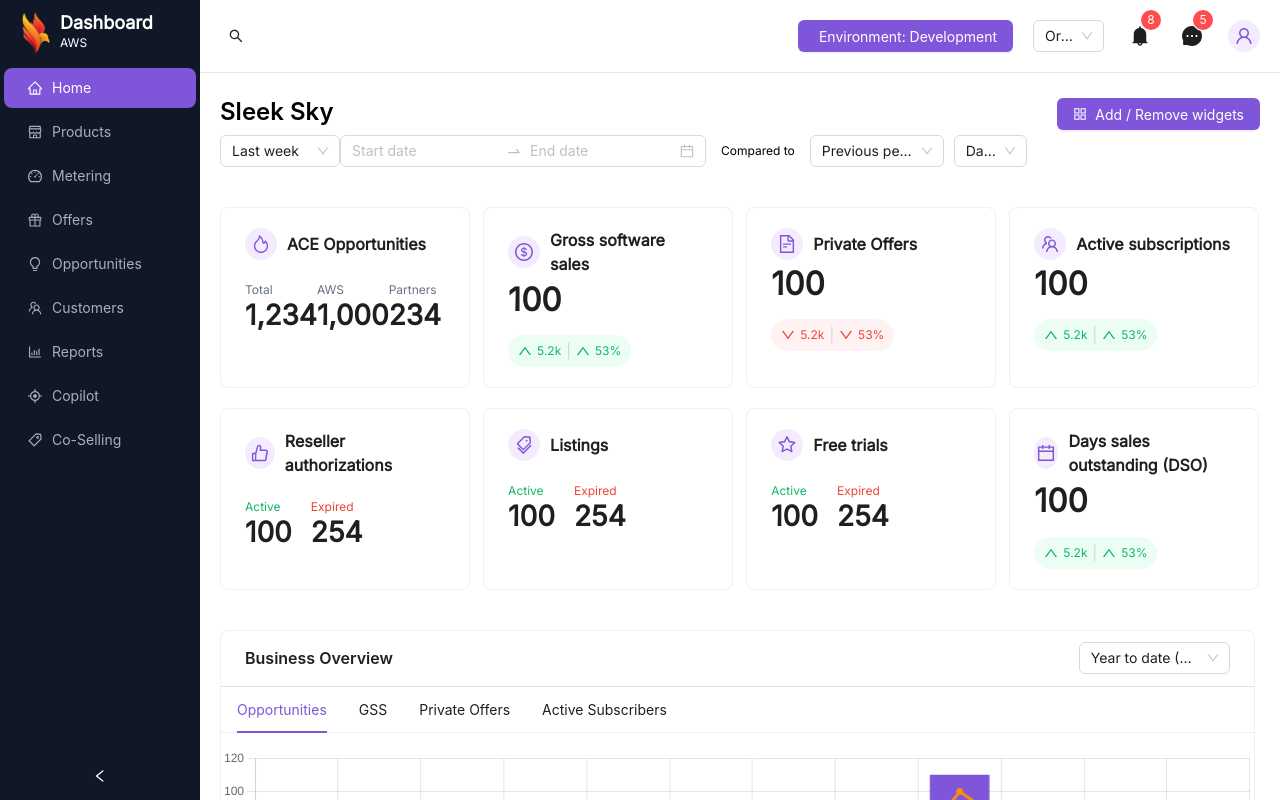
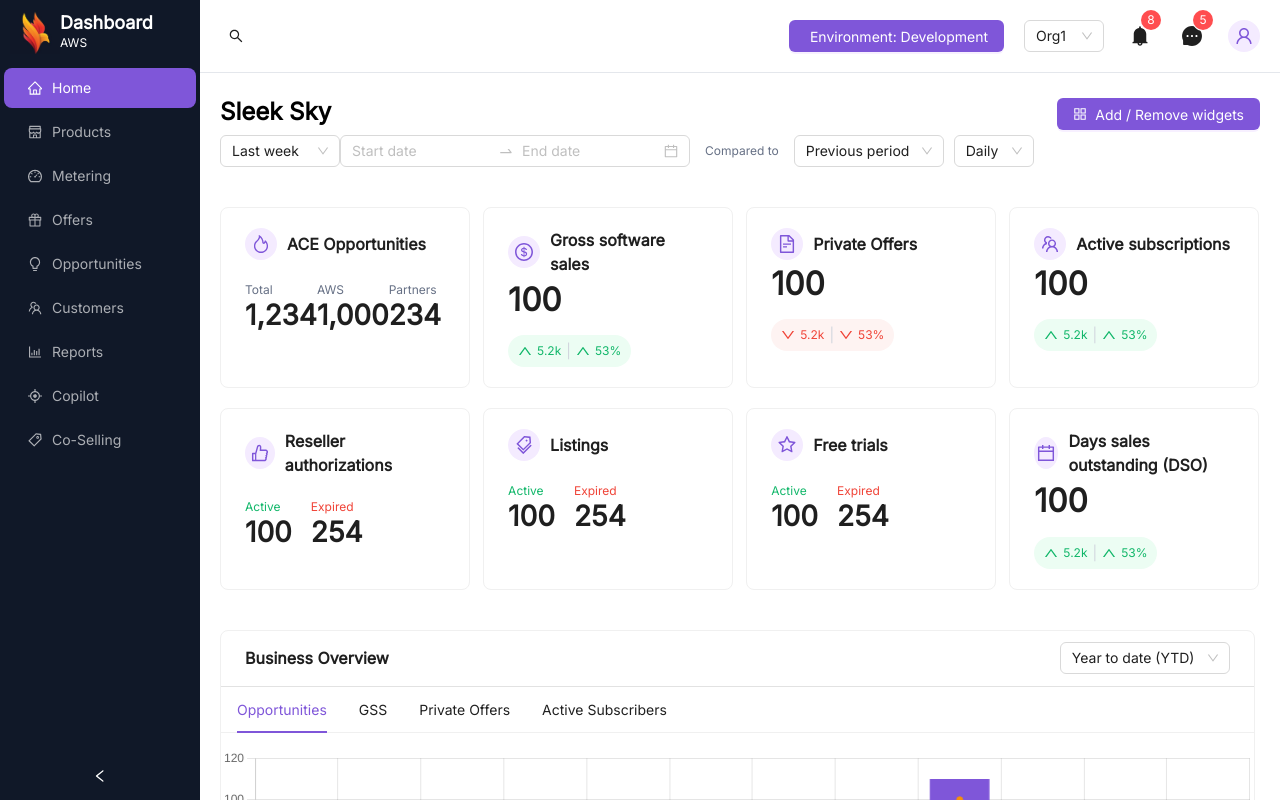
Before and after one commit to GigiEillen/dashboard, a React (Vite) app: page / in a window 1280 px wide. Built offline with nearby package versions, Linux system fonts and the light colour scheme.

Commit message:
Adjust styles

```diff
--- a/src/App.scss
+++ b/src/App.scss
@@ -48,14 +48,12 @@
   font-size: 18px;
   line-height: 1.2;
   margin: 0;
-  font-family: 'Inter';
 }
 
 h5 {
   font-size: 20px;
   line-height: 1.2;
   margin: 0;
-  font-family: 'Inter';
 }
 
 h4 {
@@ -68,18 +66,15 @@
   font-size: 28px;
   line-height: 1.2;
   margin: 0;
-  font-family: 'Inter';
 }
 
 h2 {
   font-size: 32px;
   line-height: 1.2;
   margin: 0;
-  font-family: 'Inter';
 }
 
 p {
-  font-family: 'Inter';
   margin: 0;
 
   &.xs {
@@ -99,10 +94,6 @@
     font-size: 16px;
     line-height: 1.5;
   }
-}
-
-.ant-select {
-  font-family: 'Inter';
 }
 
 :where(.css-dev-only-do-not-override-zcfrx9).ant-select-single
--- a/src/App.tsx
+++ b/src/App.tsx
@@ -23,6 +23,7 @@
           colorPrimary: MAIN_COLOR,
           colorInfo: MAIN_COLOR,
           colorBgLayout: '#fff',
+          fontFamily: 'Inter',
         },
       }}>
       <Layout style={{ minHeight: '100vh' }}>
--- a/src/components/BusinessOverview/BusinessOverview.scss
+++ b/src/components/BusinessOverview/BusinessOverview.scss
@@ -12,11 +12,11 @@
     max-width: 99.5%;
 
     .period {
-      width: 151px;
+      width: 170px;
     }
 
     .chart-container {
-      height: 300px;
+      height: 350px;
       padding: 15px 0;
     }
 
--- a/src/components/Header/Header.scss
+++ b/src/components/Header/Header.scss
@@ -13,7 +13,7 @@
     }
 
     .group-dropdown {
-      width: 71px;
+      width: 80px;
     }
   }
 }
--- a/src/components/InfoCards/ActivityInfo.tsx
+++ b/src/components/InfoCards/ActivityInfo.tsx
@@ -35,7 +35,7 @@
 
   return (
     <div className="activity-container">
-      <Card title={label} extra={<Button>View More</Button>}>
+      <Card title={<h6>{label}</h6>} extra={<Button>View More</Button>}>
         <div className="content">
           <Timeline mode="right" items={items} />
         </div>
--- a/src/components/InfoCards/Goals.tsx
+++ b/src/components/InfoCards/Goals.tsx
@@ -24,7 +24,7 @@
   return (
     <div className="goals-container">
       <Card
-        title={label}
+        title={<h6>{label}</h6>}
         extra={<Button onClick={onClick}>{`Edit ${label}`}</Button>}>
         {data.map(({ goal, label, value, prefix, unit }, index) => (
           <div className="progress-container" key={`progress-status-${index}`}>
--- a/src/components/InfoCards/InfoCards.scss
+++ b/src/components/InfoCards/InfoCards.scss
@@ -15,6 +15,9 @@
   }
 
   .goals-container {
+    .ant-card-body {
+      padding: 40px 24px;
+    }
     .progress-container {
       display: flex;
       align-items: center;
@@ -76,6 +79,10 @@
         }
       }
     }
+
+    .ant-card-body {
+      padding: 5px 24px;
+    }
   }
 
   .chart-info-container {
--- a/src/components/InfoCards/TopSellingProds.tsx
+++ b/src/components/InfoCards/TopSellingProds.tsx
@@ -19,7 +19,7 @@
 
 const TopSellingProds: FC<TopSellingProdsProps> = ({ label, data }) => (
   <div className="top-selling-prods-container">
-    <Card title={label}>
+    <Card title={<h6>{label}</h6>}>
       <List
         itemLayout="horizontal"
         dataSource={data}
--- a/src/components/WidgetHeader/WidgetHeader.scss
+++ b/src/components/WidgetHeader/WidgetHeader.scss
@@ -17,11 +17,11 @@
     }
 
     .period {
-      width: 134px;
+      width: 150px;
     }
 
     .period-by {
-      width: 73px;
+      width: 80px;
       margin: 0 10px;
     }
 
--- a/src/components/WidgetHeader/index.tsx
+++ b/src/components/WidgetHeader/index.tsx
@@ -92,7 +92,7 @@
             onChange={onPeriodFilterChange('dateRange')}
           />
         </div>
-        <p className="sm medium">Compared to</p>
+        <p className="sm medium secondary">Compared to</p>
         <Select
           value={period}
           onChange={onPeriodFilterChange('period')}
--- a/src/components/Widgets/Widgets.scss
+++ b/src/components/Widgets/Widgets.scss
@@ -51,6 +51,11 @@
           .anticon {
             padding-right: 5px;
           }
+
+          .value {
+            display: flex;
+            align-items: center;
+          }
         }
 
         .line-border {
--- a/src/components/Widgets/index.tsx
+++ b/src/components/Widgets/index.tsx
@@ -28,11 +28,13 @@
             </div>
             {value && <h2 className="widget-value semi-bold">{value}</h2>}
             <div className="measures">
-              {measures?.map(({ status, type, label, value }) => (
-                <div>
-                  <p className={`sm medium ${MEASURE_COLOR_LOOKUP[status]}`}>
-                    {label}
-                  </p>
+              {measures?.map(({ status, type, label, value }, measureIdx) => (
+                <div key={`${id}-measure-${measureIdx}`}>
+                  {label && (
+                    <p className={`sm medium ${MEASURE_COLOR_LOOKUP[status]}`}>
+                      {label}
+                    </p>
+                  )}
                   {type === MeasureType.INFO && (
                     <h3 className="semi-bold">{value}</h3>
                   )}
@@ -40,7 +42,9 @@
                     <div
                       className={`rate-value ${MEASURE_COLOR_LOOKUP[status]}`}>
                       {value.map((rateValue, index) => (
-                        <>
+                        <div
+                          key={`${id}-measure-${measureIdx}-value${index}`}
+                          className="value">
                           {status === MeasureStatus.ACTIVE ? (
                             <UpOutlined />
                           ) : (
@@ -50,7 +54,7 @@
                           {index < value.length - 1 && (
                             <p className="line-border">|</p>
                           )}
-                        </>
+                        </div>
                       ))}
                     </div>
                   )}
```
